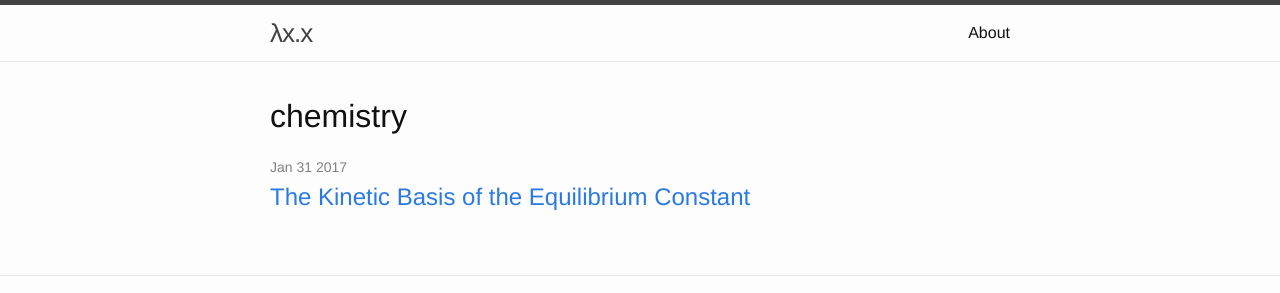
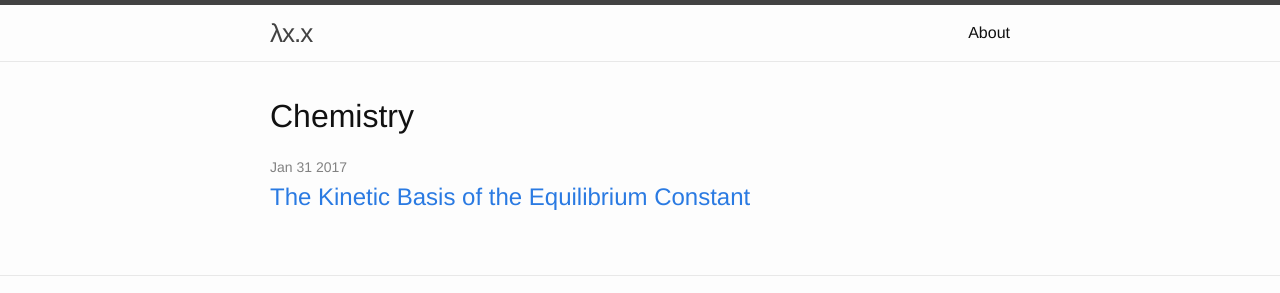
Before and after one commit to lehmacdj/blog, a Jekyll site: the page built from _tags/chemistry.html, in a window 1280 px wide. Shown: the top 293 px of the page. Built offline with Jekyll 4.4.1, drawn with Linux system fonts in a browser that asks for light colours.

Commit message:
Capitalize tags by default

```diff
--- a/_sass/_layout.scss
+++ b/_sass/_layout.scss
@@ -240,3 +240,11 @@
         }
     }
 }
+
+
+/**
+ * Archives
+ */
+.archive-title {
+  text-transform: capitalize;
+}
```
